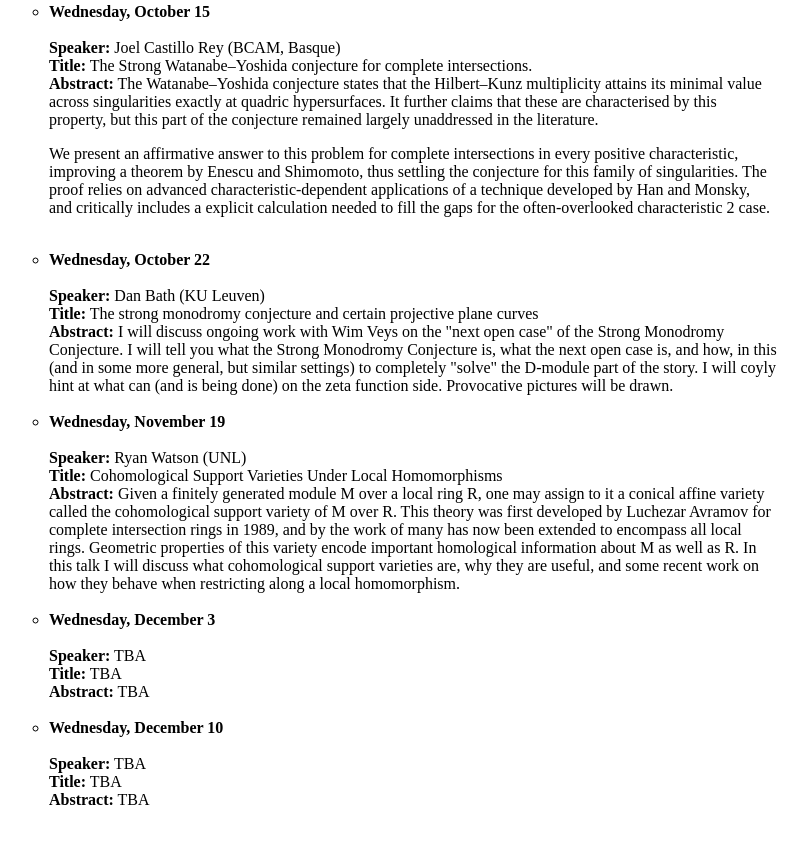
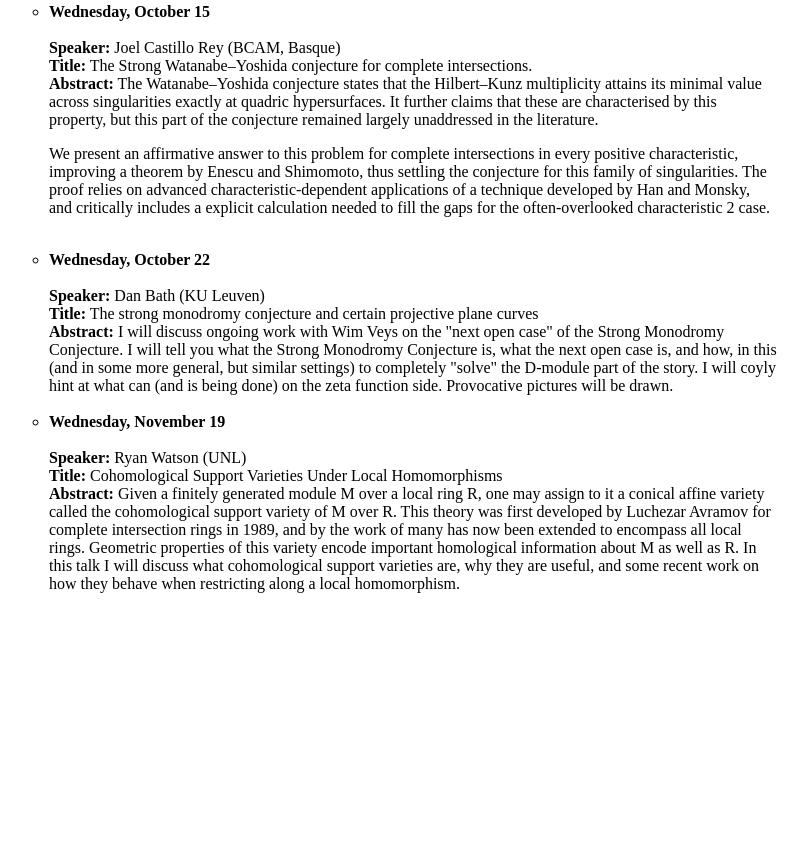
Before and after one commit to vaibhav-pandey1/vaibhav-pandey1.github.io, a plain HTML site: page seminar.html in a window 1280 px wide. Shown: the part 1321-2164 px from the top of the page, without its empty margins (247-1054 px from the left). After the commit the page ends 1948 px from the top, so only its background shows below. Drawn offline with Linux system fonts and the light colour scheme.

Commit message:
Update seminar.html

```diff
--- a/seminar.html
+++ b/seminar.html
@@ -114,18 +114,4 @@ We describe the ring of invariants when K is a finite field, and show that it is
     <strong>Title:</strong> Cohomological Support Varieties Under Local Homomorphisms<br />
     <strong>Abstract:</strong> Given a finitely generated module M over a local ring R, one may assign to it a conical affine variety called the cohomological support variety of M over R. This theory was first developed by Luchezar Avramov for complete intersection rings in 1989, and by the work of many has now been extended to encompass all local rings. Geometric properties of this variety encode important homological information about M as well as R. In this talk I will discuss what cohomological support varieties are, why they are useful, and some recent work on how they behave when restricting along a local homomorphism.
   </li><br />
-
-  <li>
-    <strong>Wednesday, December 3 </strong><br /><br />
-    <strong>Speaker:</strong> TBA<br />
-    <strong>Title:</strong> TBA<br />
-    <strong>Abstract:</strong> TBA
-  </li><br />
-
-  <li>
-    <strong>Wednesday, December 10 </strong><br /><br />
-    <strong>Speaker:</strong> TBA<br />
-    <strong>Title:</strong> TBA<br />
-    <strong>Abstract:</strong> TBA
-  </li><br />
 </ul>
```
